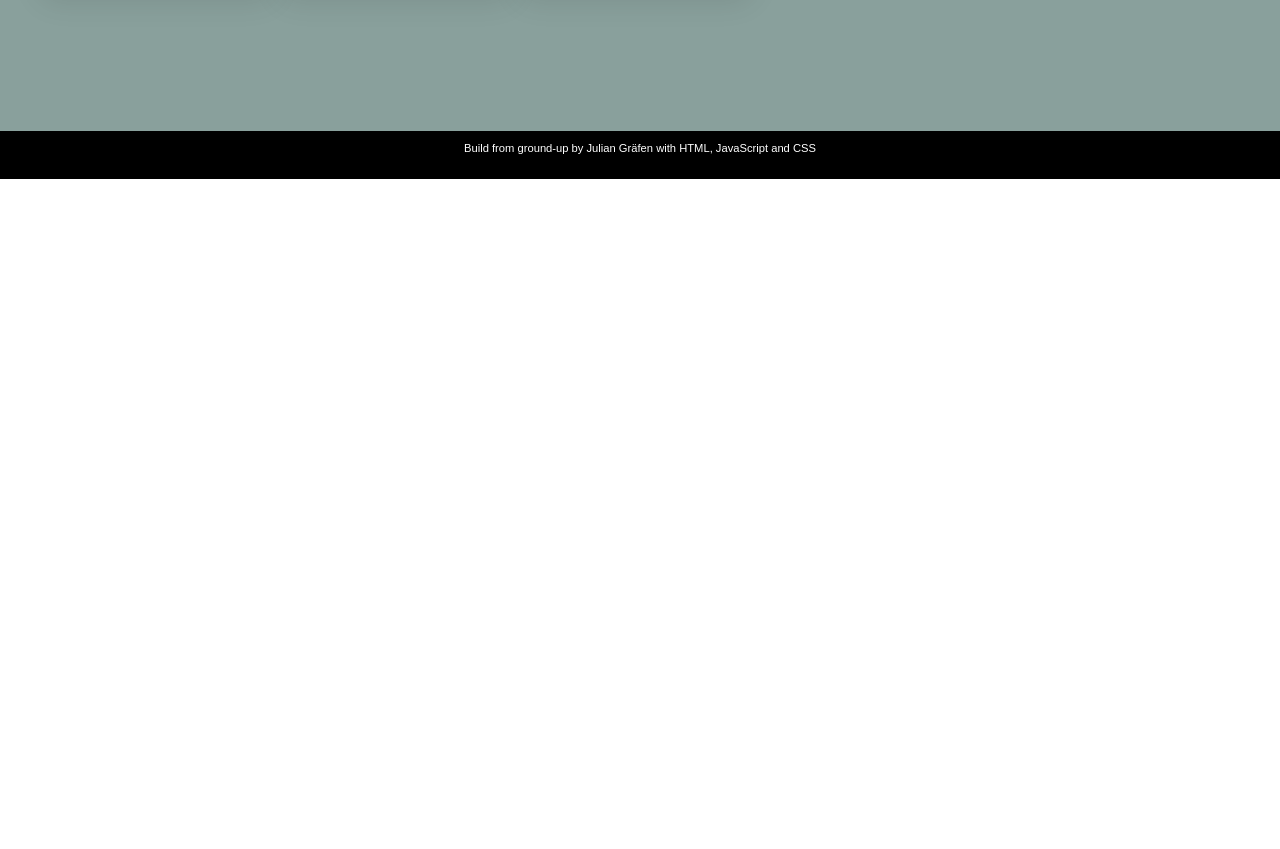
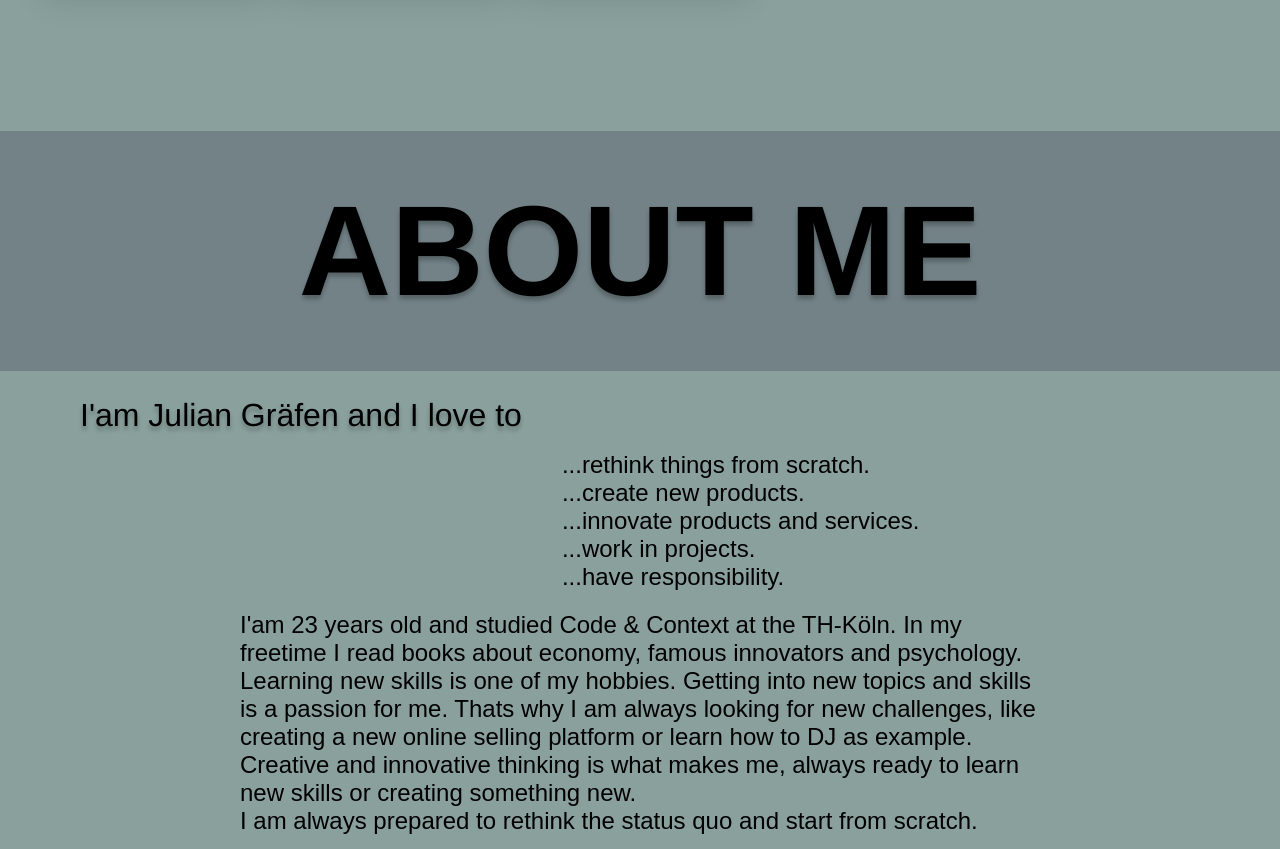
Before and after one commit to JulianGrafen/portfolio-julian-grafen, a website: page index.html in a window 1280 px wide. Shown: the part 2751-3600 px from the top of the page. Before the commit the page ends 2930 px from the top, so only its background shows below. Drawn offline with Linux system fonts and the light colour scheme.

Commit message:
woriking at aboutMeSection

```diff
--- a/index.html
+++ b/index.html
@@ -117,20 +117,36 @@
             <p id="nestjsText">NestJS</p>
             <img onclick="fadeInText(nestjsText),expandBox(nestJsBox)" src="./assets/nestjs.svg" alt="NestJS Icon">
           </li>
-
       </ul>
     </section>
 
-  </section class="aboutMe">
+  <div class="aboutMeDivider">
+  <h1>ABOUT ME</h1>
+  </div>
 
-  <section >
+  <section class="aboutMe">
+    <h2>I'am Julian Gräfen and I love to </h2>
+    <ul class="aboutMeList">
+    <li>...rethink things from scratch.</li>
+    <li>...create new products.</li>
+    <li>...innovate products and services.</li>
+    <li>...work in projects.</li>
+    <li>...have responsibility.</li>
+  </ul>
+  <p>I'am 23 years old and studied Code & Context at the TH-Köln. In my freetime I read books about economy, famous innovators and psychology.
+  Learning new skills is one of my hobbies. Getting into new topics and skills is a passion for me. Thats why I am always looking for new challenges,
+  like creating a new online selling platform or learn how to DJ as example. Creative and innovative thinking is what makes me, always ready to learn
+  new skills or creating something new. <br>
+
+  I am always prepared to rethink the status quo and start from scratch.  </p>
+  </section>
 
   <section class="codeAndContext">
 
   </section>
 
   <section class="impressum">
-    <p>Build from ground-up by Julian Gräfen with HTML, JavaScript and CSS</p>
+    <p>Build from scratch by Julian Gräfen with HTML, JavaScript and CSS</p>
   </section>
   </body>
 </html>
--- a/style.css
+++ b/style.css
@@ -234,8 +234,6 @@ font-weight: normal;
   -webkit-backdrop-filter: blur(5px);
   border: 1px solid rgba(255, 255, 255, 0.3);
   height: 5rem; /* Fixed height for each list item */
-  transition-property: height;
-  transition-duration: 4s;
   width: 200px; /* Fixed width for each list item */
   padding: 1rem;
   display: flex;
@@ -258,6 +256,58 @@ font-weight: normal;
   font-size: 1rem;
 }
 
+.toolsList li:hover,
+.toolsList li:focus {
+  transition: transform 1s, height 4s;
+  transform: translateY(-0.75em);
+  -webkit-box-shadow: 5px 5px 15px 5px rgba(0, 149, 255, 0.494);
+}
+
+.aboutMeDivider{
+    background-color: #728287;
+    height: 15rem;
+    position: relative;
+    justify-content: center;
+    align-items: center;
+    display: flex;
+
+}
+
+.aboutMe{
+  display: flex;
+  width: 100vw;
+  height: 40rem;
+  background-color: rgba(45, 86, 79, 0.56);
+
+}
+
+.aboutMe h2{
+  font-size: 2rem;
+  font-weight: lighter;
+  margin-left: 5rem;
+  box-shadow: none;
+}
+
+.aboutMeList{
+  list-style-type: none;
+  margin-top: 5rem;
+
+
+}
+
+.aboutMe li{
+  font-size: 1.5rem;
+  font-family: Arial, Helvetica, sans-serif;
+}
+
+.aboutMe p{
+  font-size: 1.5rem;
+  font-family: Arial, Helvetica, sans-serif;
+  position: absolute;
+  margin: 15rem;
+
+}
+
 .impressum{
   display: flex;
   background-color: black;
@@ -267,8 +317,6 @@ font-weight: normal;
   font-family: Arial, Helvetica, sans-serif;
   justify-content: center;
   font-size: 0.7rem;
-
-
 }
 
 
```
